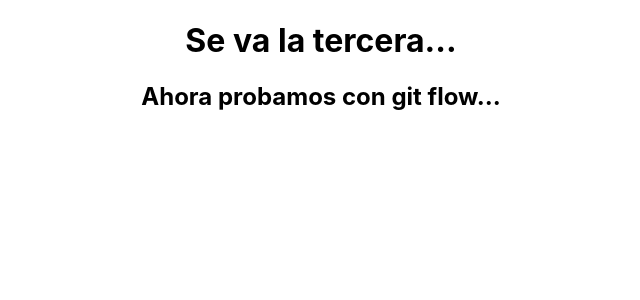
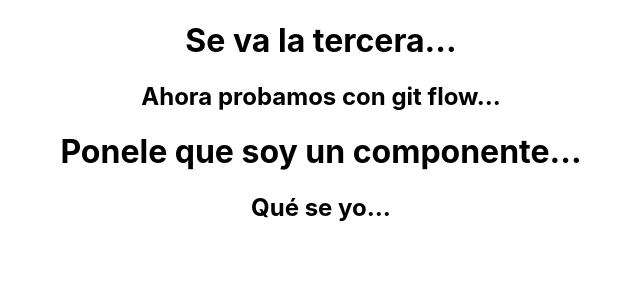
Before and after one commit to Antonela89/reactv3-gitflow, a React (Create React App) app: page / in a window 1280 px wide. Shown: the top 300 px of the page, without its empty margins (319-959 px from the left). Built offline with nearby package versions, Linux system fonts and the light colour scheme.

Commit message:
Push de prueba de un componente de prueba

```diff
--- a/src/App.js
+++ b/src/App.js
@@ -1,11 +1,12 @@
 import './App.css';
-import Api from './componentes/Api.jsx'
-import componenteYas from './componentes/componenteYas.jsx'
+import Api from './componentes/Api.jsx';
+import ComponenteYas from './componentes/ComponenteYas.jsx';
 
 function App() {
   return (
     <div className="App">
       <Api/>
+      <ComponenteYas/>
     </div>
   );
 }
--- a/src/componentes/componenteYas.jsx
+++ b/src/componentes/componenteYas.jsx
@@ -1,5 +1,5 @@
 
-const Yas = () => {
+const ComponenteYas = () => {
     return (
         <div>
             <h1>Ponele que soy un componente...</h1>
@@ -8,4 +8,4 @@ const Yas = () => {
     )
 }
 
-export default Yas
+export default ComponenteYas
```
